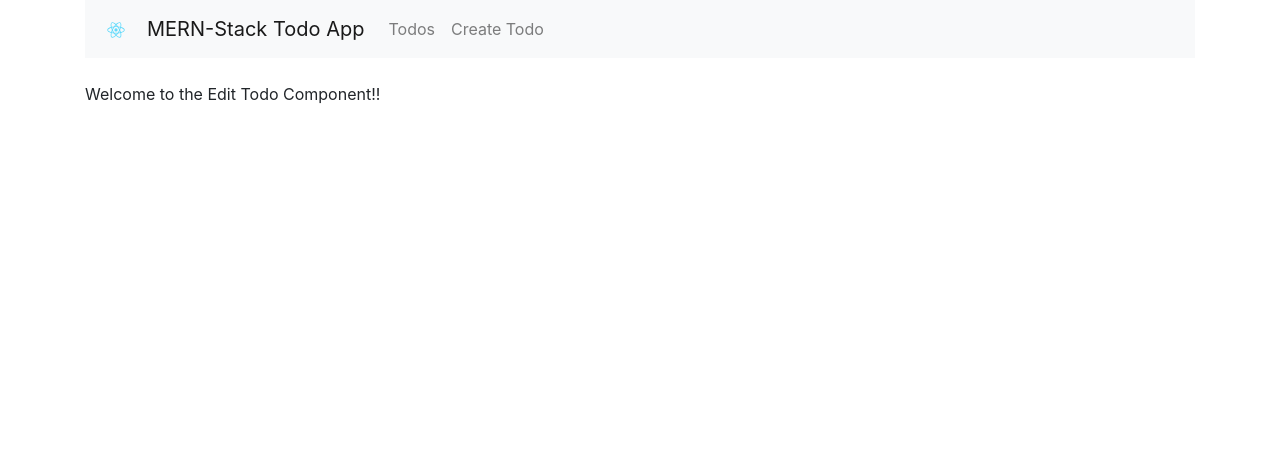
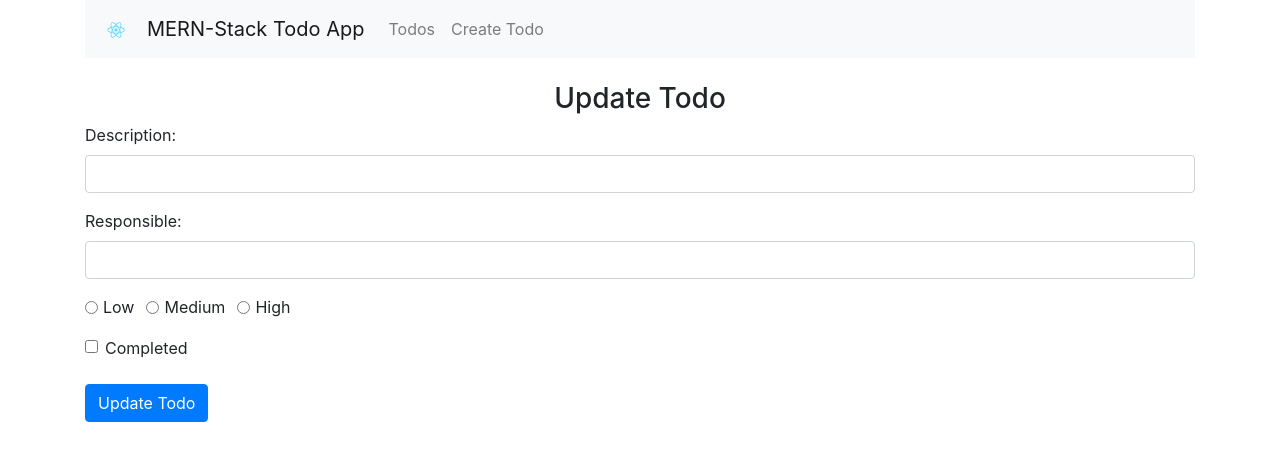
Before and after one commit to jeremytieman/mern-todo-app, a React (Create React App) app in the folder frontend/: page /edit/1 in a window 1280 px wide. Shown: the top 460 px of the page. Built offline with nearby package versions, Linux system fonts and the light colour scheme; no server answers.

Commit message:
Connected frontend to backend

```diff
--- a/frontend/package.json
+++ b/frontend/package.json
@@ -9,6 +9,7 @@
     "@testing-library/jest-dom": "^4.2.4",
     "@testing-library/react": "^9.3.2",
     "@testing-library/user-event": "^7.1.2",
+    "axios": "^0.19.2",
     "bootstrap": "^4.4.1",
     "react": "^16.13.1",
     "react-dom": "^16.13.1",
--- a/frontend/src/App.css
+++ b/frontend/src/App.css
@@ -36,3 +36,7 @@
     transform: rotate(360deg);
   }
 }
+
+.completed {
+  text-decoration: line-through;
+}
--- a/frontend/src/components/create-todo.component.js
+++ b/frontend/src/components/create-todo.component.js
@@ -1,4 +1,5 @@
 import React, { Component } from 'react';
+import axios from 'axios';
 
 export default class CreateTodo extends Component {
   constructor(props) {
@@ -42,6 +43,16 @@
     console.log('Todo Description: ' + this.state.todo_description);
     console.log('Todo Responsible: ' + this.state.todo_responsible);
     console.log('Todo Priority: ' + this.state.todo_priority);
+
+    const newTodo = {
+      todo_description: this.state.todo_description,
+      todo_responsible: this.state.todo_responsible,
+      todo_priority: this.state.todo_priority,
+      todo_completed: this.state.todo_completed
+    };
+
+    axios.post('http://localhost:4000/todos/add', newTodo)
+      .then(res => console.log(res));
 
     this.setState({
       todo_description: '',
--- a/frontend/src/components/edit-todo.component.js
+++ b/frontend/src/components/edit-todo.component.js
@@ -1,11 +1,155 @@
 import React, { Component } from 'react';
+import axios from 'axios';
 
 export default class EditTodo extends Component {
+  constructor(props) {
+    super(props);
+
+    this.onChangeTodoDescription = this.onChangeTodoDescription.bind(this);
+    this.onChangeTodoResponsible = this.onChangeTodoResponsible.bind(this);
+    this.onChangeTodoPriority = this.onChangeTodoPriority.bind(this);
+    this.onChangeTodoCompleted = this.onChangeTodoCompleted.bind(this);
+    this.onSubmit = this.onSubmit.bind(this);
+
+    this.state = {
+      todo_description: '',
+      todo_responsible: '',
+      todo_priority: '',
+      todo_completed: false
+    };
+  }
+
+  componentDidMount() {
+    axios.get('http://localhost:4000/todos/' + this.props.match.params.id)
+      .then(response => {
+        console.log(response);
+        this.setState({
+          todo_description: response.data.todo_description,
+          todo_responsible: response.data.todo_responsible,
+          todo_priority: response.data.todo_priority,
+          todo_completed: response.data.todo_completed
+        });
+      })
+      .catch(function(error) {
+        console.log(error);
+      });
+  }
+
+  onChangeTodoDescription(e) {
+    this.setState({
+      todo_description: e.target.value
+    });
+  }
+
+  onChangeTodoResponsible(e) {
+    this.setState({
+      todo_responsible: e.target.value
+    });
+  }
+
+  onChangeTodoPriority(e) {
+    this.setState({
+      todo_priority: e.target.value
+    });
+  }
+
+  onChangeTodoCompleted(e) {
+    this.setState({
+      todo_completed: !this.state.todo_completed
+    });
+  }
+
+  onSubmit(e) {
+    e.preventDefault();
+    const obj = {
+      todo_description: this.state.todo_description,
+      todo_responsible: this.state.todo_responsible,
+      todo_priority: this.state.todo_priority,
+      todo_completed: this.state.todo_completed
+    };
+    console.log(obj);
+    axios.post('http://localhost:4000/todos/update/' + this.props.match.params.id, obj)
+      .then(res => console.log(res.data));
+    this.props.history.push('/');
+  }
+
   render() {
     return (
       <div>
-        <p>Welcome to the Edit Todo Component!!</p>
+        <h3 align="center">Update Todo</h3>
+        <form onSubmit={this.onSubmit}>
+          <div className="form-group">
+            <label>Description: </label>
+            <input type="text"
+                   className="form-control"
+                   value={this.state.todo_description}
+                   onChange={this.onChangeTodoDescription}
+                   />
+          </div>
+          <div className="form-group">
+            <label>Responsible: </label>
+            <input type="text"
+                   className="form-control"
+                   value={this.state.todo_responsible}
+                   onChange={this.onChangeTodoResponsible}
+                   />
+          </div>
+          <div className="form-group">
+            <div className="form-check form-check-inline">
+              <input className="form-check-input"
+                     type="radio"
+                     name="priorityOptions"
+                     id="priorityLow"
+                     value="Low"
+                     checked={this.state.todo_priority==='Low'}
+                     onChange={this.onChangeTodoPriority}
+                     />
+              <label className="form-check-label">Low</label>
+            </div>
+            <div className="form-check form-check-inline">
+              <input className="form-check-input"
+                     type="radio"
+                     name="priorityOptions"
+                     id="priorityMedium"
+                     value="Medium"
+                     checked={this.state.todo_priority==='Medium'}
+                     onChange={this.onChangeTodoPriority}
+                     />
+              <label className="form-check-label">Medium</label>
+            </div>
+            <div className="form-check form-check-inline">
+              <input className="form-check-input"
+                     type="radio"
+                     name="priorityOptions"
+                     id="priorityHigh"
+                     value="High"
+                     checked={this.state.todo_priority==='High'}
+                     onChange={this.onChangeTodoPriority}
+                     />
+              <label className="form-check-label">High</label>
+            </div>
+          </div>
+          <div className="form-check">
+            <input className="form-check-input"
+                   id="completedCheckbox"
+                   type="checkbox"
+                   name="completedCheckbox"
+                   onChange={this.onChangeTodoCompleted}
+                   checked={this.state.todo_completed}
+                   value={this.state.todo_completed}
+                   />
+            <label className="form-check-label" htmlFor="completedCheckbox">
+              Completed
+            </label>
+          </div>
+
+          <br />
+
+          <div className="form-group">
+            <input type="submit" value="Update Todo" className="btn btn-primary" />
+          </div>
+        </form>
       </div>
-    )
+    );
   }
 }
--- a/frontend/src/components/todos-list.component.js
+++ b/frontend/src/components/todos-list.component.js
@@ -1,10 +1,57 @@
 import React, { Component } from 'react';
+import { Link } from 'react-router-dom';
+import axios from 'axios';
+
+const Todo = props => (
+  <tr>
+    <td className={props.todo.todo_completed ? 'completed' : ''}>{props.todo.todo_description}</td>
+    <td className={props.todo.todo_completed ? 'completed' : ''}>{props.todo.todo_responsible}</td>
+    <td className={props.todo.todo_completed ? 'completed' : ''}>{props.todo.todo_priority}</td>
+    <td>
+      <Link to={"/edit/" + props.todo._id}>Edit</Link>
+    </td>
+  </tr>
+)
 
 export default class TodosList extends Component {
+  constructor(props) {
+    super(props);
+    this.state = { todos: [] };
+  }
+
+  componentDidMount() {
+    axios.get('http://localhost:4000/todos/')
+      .then(response => {
+        this.setState({ todos: response.data });
+      })
+      .catch(function (error) {
+        console.log(error);
+      });
+  }
+
+  todoList() {
+    return this.state.todos.map(function(currentTodo, i) {
+      return <Todo todo={currentTodo} key={i} />;
+    });
+  }
+
   render() {
     return (
       <div>
-        <p>Welcome to the Todos List Component!!</p>
+        <h3>Todos List</h3>
+        <table className="table table-striped" style={{ marginTop: 20 }}>
+          <thead>
+            <tr>
+              <th>Description</th>
+              <th>Responsible</th>
+              <th>Priority</th>
+              <th>Action</th>
+            </tr>
+          </thead>
+          <tbody>
+            { this.todoList() }
+          </tbody>
+        </table>
       </div>
     )
   }
```
Also changed, not shown: 2 other files (tests, documents, lock files or other folders).
